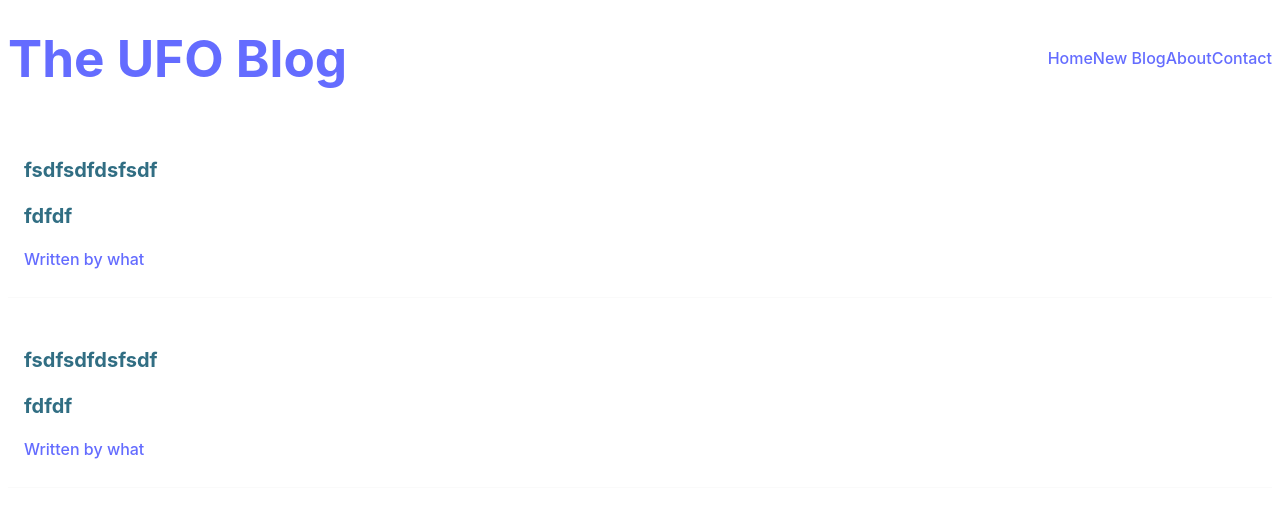
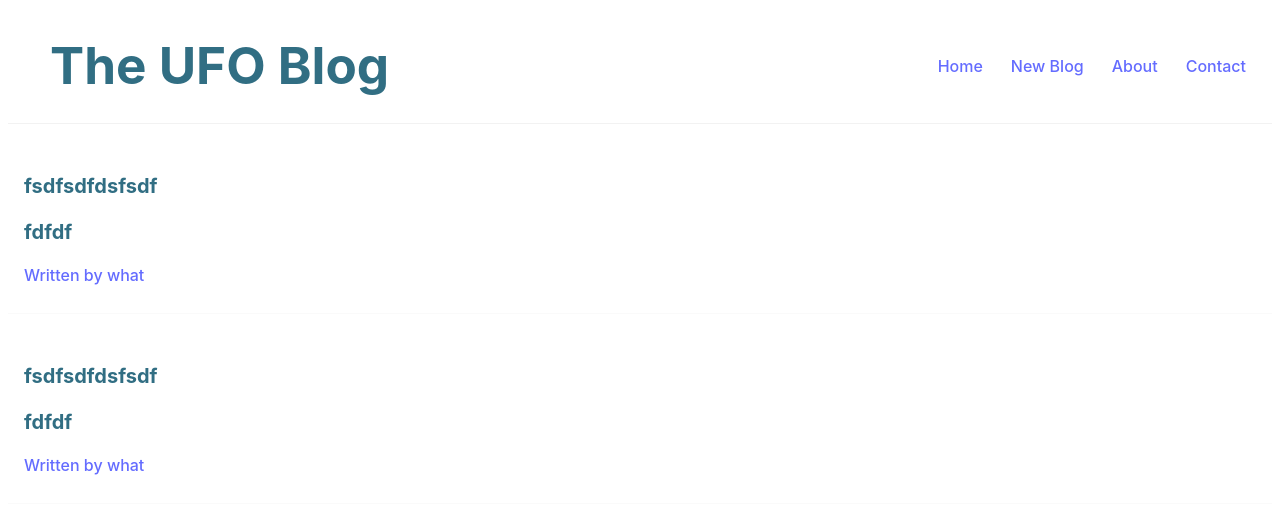
Before and after one commit to rauld323/react-ufo-blog, a Next.js app: page / in a window 1280 px wide. Shown: the top 514 px of the page. Built offline with nearby package versions, Linux system fonts and the light colour scheme; data requests are answered from the project's data file.

Commit message:
fix style-components render issue with registry

```diff
--- a/src/app/components/Bloglist.tsx
+++ b/src/app/components/Bloglist.tsx
@@ -30,9 +30,6 @@ const StyledBlogList = styled.div`
   padding: 10px 16px;
   margin: 20px 0;
   border-bottom: 1px solid #fafafa;
-  &:hover {
-    box-shadow: 1px 3px 5px rgba(0, 0, 0, 0.1);
-  }
   h2 {
     font-size: 20px;
     color: #316e83;
@@ -41,4 +38,7 @@ const StyledBlogList = styled.div`
   a {
     text-decoration: none;
   }
+  &:hover {
+    box-shadow: 1px 3px 5px rgba(0, 0, 0, 0.1);
+  }
 `;
--- a/src/app/components/Navbar.tsx
+++ b/src/app/components/Navbar.tsx
@@ -1,8 +1,9 @@
 "use client";
 import Link from "next/link";
+import { FC } from "react";
 import styled from "styled-components";
 
-const Navbar = () => {
+const Navbar: FC = () => {
   return (
     <StyledNavBar>
       <Link href="/">
@@ -22,9 +23,33 @@ const Navbar = () => {
 export default Navbar;
 
 const StyledNavBar = styled.nav`
+  padding: 20px;
   display: flex;
   align-items: center;
-  width: 100%;
-  height: 100px;
+  min-width: 600px;
+  margin: 0 auto;
+  border-bottom: 1px solid #f2f2f2;
   justify-content: space-between;
+  height: 75px;
+
+  h1 {
+    color: #316e83;
+  }
+
+  .links {
+    display: flex;
+  }
+
+  a {
+    margin-left: 16px;
+    text-decoration: none;
+    padding: 6px;
+    font-weight: 500;
+    color: #646cff;
+    text-decoration: inherit;
+  }
+
+  a:hover {
+    color: #316e83;
+  }
 `;
--- a/src/app/layout.tsx
+++ b/src/app/layout.tsx
@@ -1,7 +1,10 @@
+import React from "react";
 import "./globals.css";
 import Provider from "./utils/Provider";
 import Navbar from "./components/Navbar";
-import React from "react";
+
+import StyledComponentsRegistry from "./lib/registry";
+
 import { Metadata } from "next";
 
 export const metadata: Metadata = {
@@ -17,8 +20,10 @@ export default function RootLayout({
   return (
     <html lang="en">
       <body>
-        <Navbar />
-        <Provider>{children}</Provider>
+        <StyledComponentsRegistry>
+          <Navbar />
+          <Provider>{children}</Provider>
+        </StyledComponentsRegistry>
       </body>
     </html>
   );
--- /dev/null
+++ b/src/app/lib/registry.tsx
@@ -0,0 +1,29 @@
+"use client";
+
+import React, { useState } from "react";
+import { useServerInsertedHTML } from "next/navigation";
+import { ServerStyleSheet, StyleSheetManager } from "styled-components";
+
+export default function StyledComponentsRegistry({
+  children,
+}: {
+  children: React.ReactNode;
+}) {
+  // Only create stylesheet once with lazy initial state
+  // x-ref: https://reactjs.org/docs/hooks-reference.html#lazy-initial-state
+  const [styledComponentsStyleSheet] = useState(() => new ServerStyleSheet());
+
+  useServerInsertedHTML(() => {
+    const styles = styledComponentsStyleSheet.getStyleElement();
+    styledComponentsStyleSheet.instance.clearTag();
+    return <>{styles}</>;
+  });
+
+  if (typeof window !== "undefined") return <>{children}</>;
+
+  return (
+    <StyleSheetManager sheet={styledComponentsStyleSheet.instance}>
+      {children}
+    </StyleSheetManager>
+  );
+}
```
